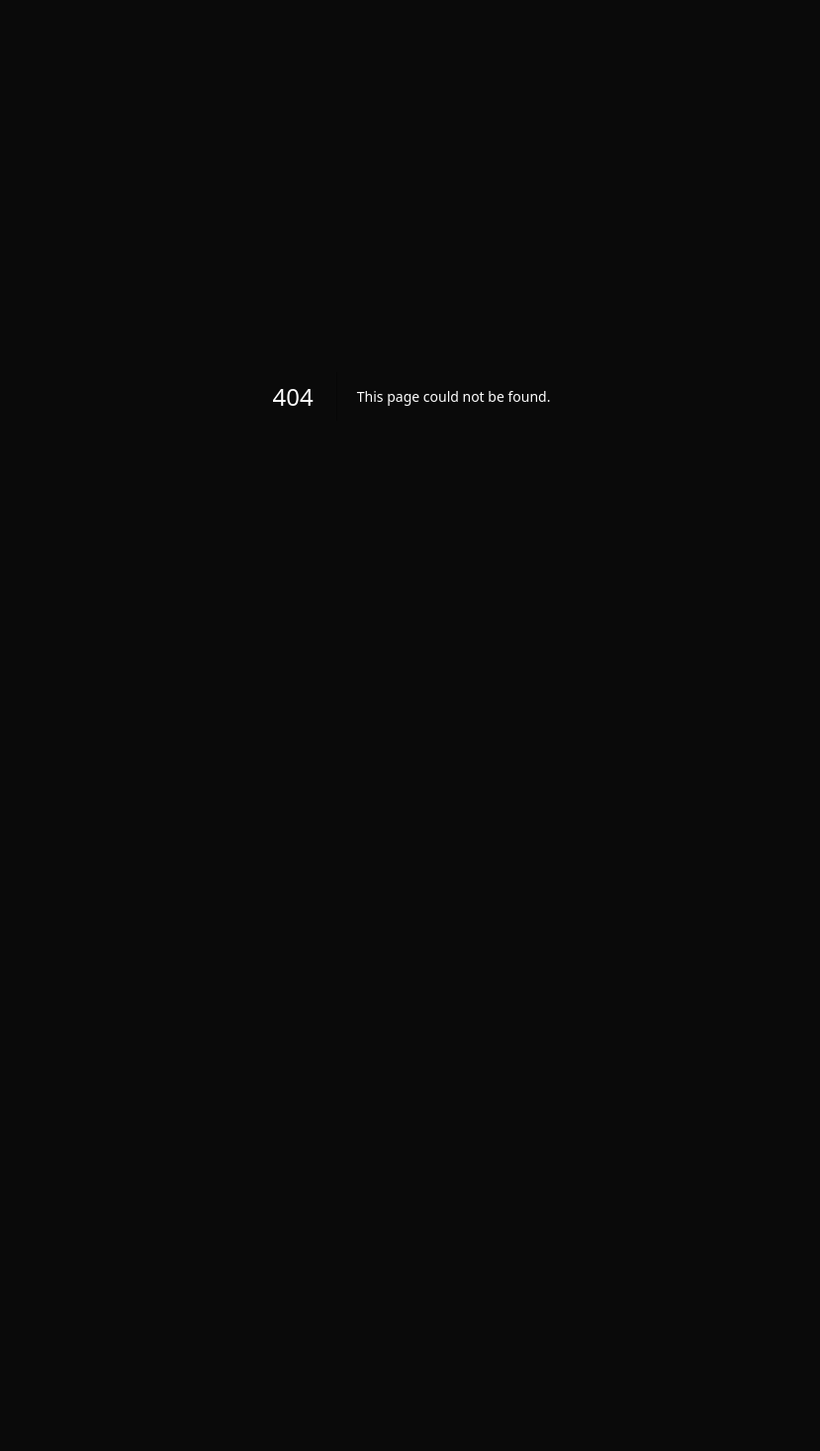
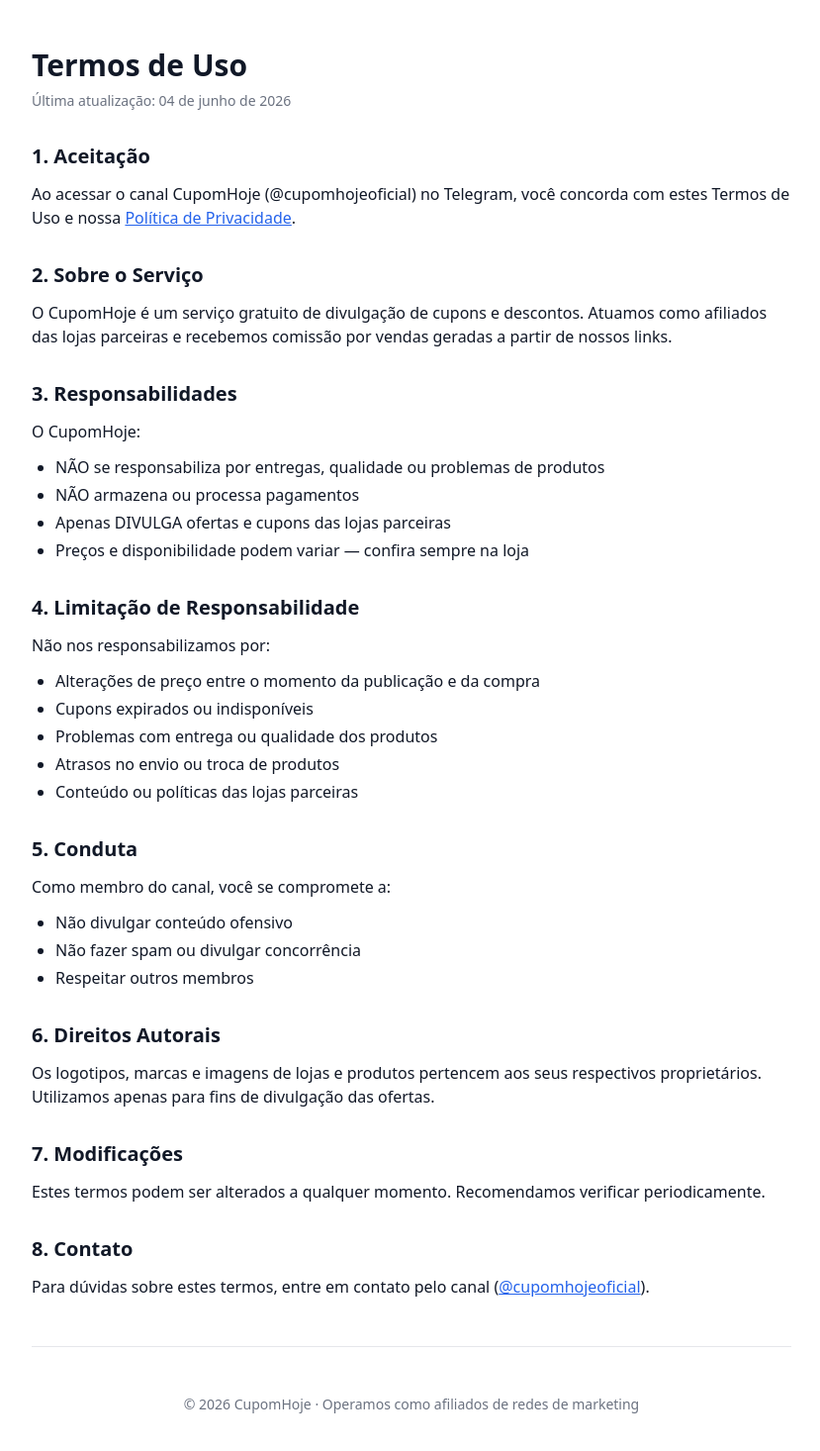
Before and after one commit to alexfschissel/cupomhoje, a Next.js app: page /terms in a window 1280 px wide. Before the commit this address had no page. Shown: the top 1466 px of the page at 99% size, without its empty margins (224-1053 px from the left). Before the commit the page ends 800 px from the top, so only its background shows below. Built offline with nearby package versions, Linux system fonts and the light colour scheme.

Commit message:
feat: paginas /privacy e /terms (necessarias para mudar app Meta pra Live mode)

```diff
--- /dev/null
+++ b/app/privacy/page.tsx
@@ -0,0 +1,80 @@
+import type { Metadata } from "next";
+
+export const metadata: Metadata = {
+  title: "Política de Privacidade — CupomHoje",
+  description: "Política de Privacidade do canal CupomHoje no Telegram",
+};
+
+export default function PrivacyPage() {
+  return (
+    <div className="bg-white min-h-screen text-gray-900 px-6 py-12">
+      <article className="max-w-3xl mx-auto prose prose-lg">
+        <h1 className="text-3xl font-bold mb-2">Política de Privacidade</h1>
+        <p className="text-sm text-gray-500 mb-8">Última atualização: 04 de junho de 2026</p>
+
+        <h2 className="text-xl font-bold mt-8 mb-3">1. Sobre o CupomHoje</h2>
+        <p>
+          O CupomHoje é um canal informativo no Telegram (@cupomhojeoficial) que compartilha
+          cupons e descontos de lojas online parceiras. Operamos como afiliados de redes como
+          AWIN, AliExpress, Lomadee, Amazon Associates e outras.
+        </p>
+
+        <h2 className="text-xl font-bold mt-8 mb-3">2. Informações que coletamos</h2>
+        <p><strong>Não coletamos dados pessoais diretamente</strong>. O CupomHoje:</p>
+        <ul className="list-disc pl-6 my-3 space-y-1">
+          <li>Não exige cadastro</li>
+          <li>Não solicita email, telefone ou CPF</li>
+          <li>Não armazena dados de navegação dos usuários do canal</li>
+          <li>Não utiliza cookies de rastreamento próprios</li>
+        </ul>
+
+        <h2 className="text-xl font-bold mt-8 mb-3">3. Links de Afiliados</h2>
+        <p>
+          Os links de produtos publicados no canal são links de afiliados. Ao clicar e finalizar
+          uma compra, recebemos comissão das lojas parceiras. Você não paga nada a mais por isso.
+        </p>
+        <p>
+          As lojas parceiras (Amazon, AliExpress, Shopee, LG, Kabum, etc.) possuem suas próprias
+          políticas de privacidade que regem o tratamento de seus dados quando você acessa seus sites.
+        </p>
+
+        <h2 className="text-xl font-bold mt-8 mb-3">4. Telegram</h2>
+        <p>
+          O canal é hospedado no Telegram, que possui sua própria Política de Privacidade
+          (<a href="https://telegram.org/privacy" className="text-blue-600 underline">telegram.org/privacy</a>).
+          Não temos acesso aos dados pessoais dos membros do canal.
+        </p>
+
+        <h2 className="text-xl font-bold mt-8 mb-3">5. Publicidade</h2>
+        <p>
+          Utilizamos a plataforma Meta Ads (Facebook/Instagram) para divulgar o canal. A Meta
+          pode coletar dados de navegação conforme sua própria Política de Privacidade
+          (<a href="https://www.facebook.com/privacy/policy" className="text-blue-600 underline">facebook.com/privacy/policy</a>).
+        </p>
+
+        <h2 className="text-xl font-bold mt-8 mb-3">6. Direitos do Usuário</h2>
+        <p>
+          Como não coletamos dados pessoais, não há solicitações de exclusão de dados a serem
+          processadas. Para sair do canal, basta usar a opção &ldquo;Sair do Canal&rdquo; no Telegram.
+        </p>
+
+        <h2 className="text-xl font-bold mt-8 mb-3">7. Alterações nesta Política</h2>
+        <p>
+          Esta política pode ser atualizada ocasionalmente. A data da última atualização será
+          alterada no topo da página.
+        </p>
+
+        <h2 className="text-xl font-bold mt-8 mb-3">8. Contato</h2>
+        <p>
+          Para dúvidas sobre privacidade, entre em contato pelo canal
+          (<a href="https://t.me/cupomhojeoficial" className="text-blue-600 underline">@cupomhojeoficial</a>).
+        </p>
+
+        <hr className="my-12" />
+        <p className="text-sm text-gray-500 text-center">
+          © 2026 CupomHoje · Operamos como afiliados de redes de marketing
+        </p>
+      </article>
+    </div>
+  );
+}
--- /dev/null
+++ b/app/terms/page.tsx
@@ -0,0 +1,82 @@
+import type { Metadata } from "next";
+
+export const metadata: Metadata = {
+  title: "Termos de Uso — CupomHoje",
+  description: "Termos de Uso do canal CupomHoje no Telegram",
+};
+
+export default function TermsPage() {
+  return (
+    <div className="bg-white min-h-screen text-gray-900 px-6 py-12">
+      <article className="max-w-3xl mx-auto prose prose-lg">
+        <h1 className="text-3xl font-bold mb-2">Termos de Uso</h1>
+        <p className="text-sm text-gray-500 mb-8">Última atualização: 04 de junho de 2026</p>
+
+        <h2 className="text-xl font-bold mt-8 mb-3">1. Aceitação</h2>
+        <p>
+          Ao acessar o canal CupomHoje (@cupomhojeoficial) no Telegram, você concorda com estes
+          Termos de Uso e nossa <a href="/privacy" className="text-blue-600 underline">Política de Privacidade</a>.
+        </p>
+
+        <h2 className="text-xl font-bold mt-8 mb-3">2. Sobre o Serviço</h2>
+        <p>
+          O CupomHoje é um serviço gratuito de divulgação de cupons e descontos. Atuamos como
+          afiliados das lojas parceiras e recebemos comissão por vendas geradas a partir de
+          nossos links.
+        </p>
+
+        <h2 className="text-xl font-bold mt-8 mb-3">3. Responsabilidades</h2>
+        <p>O CupomHoje:</p>
+        <ul className="list-disc pl-6 my-3 space-y-1">
+          <li>NÃO se responsabiliza por entregas, qualidade ou problemas de produtos</li>
+          <li>NÃO armazena ou processa pagamentos</li>
+          <li>Apenas DIVULGA ofertas e cupons das lojas parceiras</li>
+          <li>Preços e disponibilidade podem variar — confira sempre na loja</li>
+        </ul>
+
+        <h2 className="text-xl font-bold mt-8 mb-3">4. Limitação de Responsabilidade</h2>
+        <p>
+          Não nos responsabilizamos por:
+        </p>
+        <ul className="list-disc pl-6 my-3 space-y-1">
+          <li>Alterações de preço entre o momento da publicação e da compra</li>
+          <li>Cupons expirados ou indisponíveis</li>
+          <li>Problemas com entrega ou qualidade dos produtos</li>
+          <li>Atrasos no envio ou troca de produtos</li>
+          <li>Conteúdo ou políticas das lojas parceiras</li>
+        </ul>
+
+        <h2 className="text-xl font-bold mt-8 mb-3">5. Conduta</h2>
+        <p>Como membro do canal, você se compromete a:</p>
+        <ul className="list-disc pl-6 my-3 space-y-1">
+          <li>Não divulgar conteúdo ofensivo</li>
+          <li>Não fazer spam ou divulgar concorrência</li>
+          <li>Respeitar outros membros</li>
+        </ul>
+
+        <h2 className="text-xl font-bold mt-8 mb-3">6. Direitos Autorais</h2>
+        <p>
+          Os logotipos, marcas e imagens de lojas e produtos pertencem aos seus respectivos
+          proprietários. Utilizamos apenas para fins de divulgação das ofertas.
+        </p>
+
+        <h2 className="text-xl font-bold mt-8 mb-3">7. Modificações</h2>
+        <p>
+          Estes termos podem ser alterados a qualquer momento. Recomendamos verificar
+          periodicamente.
+        </p>
+
+        <h2 className="text-xl font-bold mt-8 mb-3">8. Contato</h2>
+        <p>
+          Para dúvidas sobre estes termos, entre em contato pelo canal
+          (<a href="https://t.me/cupomhojeoficial" className="text-blue-600 underline">@cupomhojeoficial</a>).
+        </p>
+
+        <hr className="my-12" />
+        <p className="text-sm text-gray-500 text-center">
+          © 2026 CupomHoje · Operamos como afiliados de redes de marketing
+        </p>
+      </article>
+    </div>
+  );
+}
```
